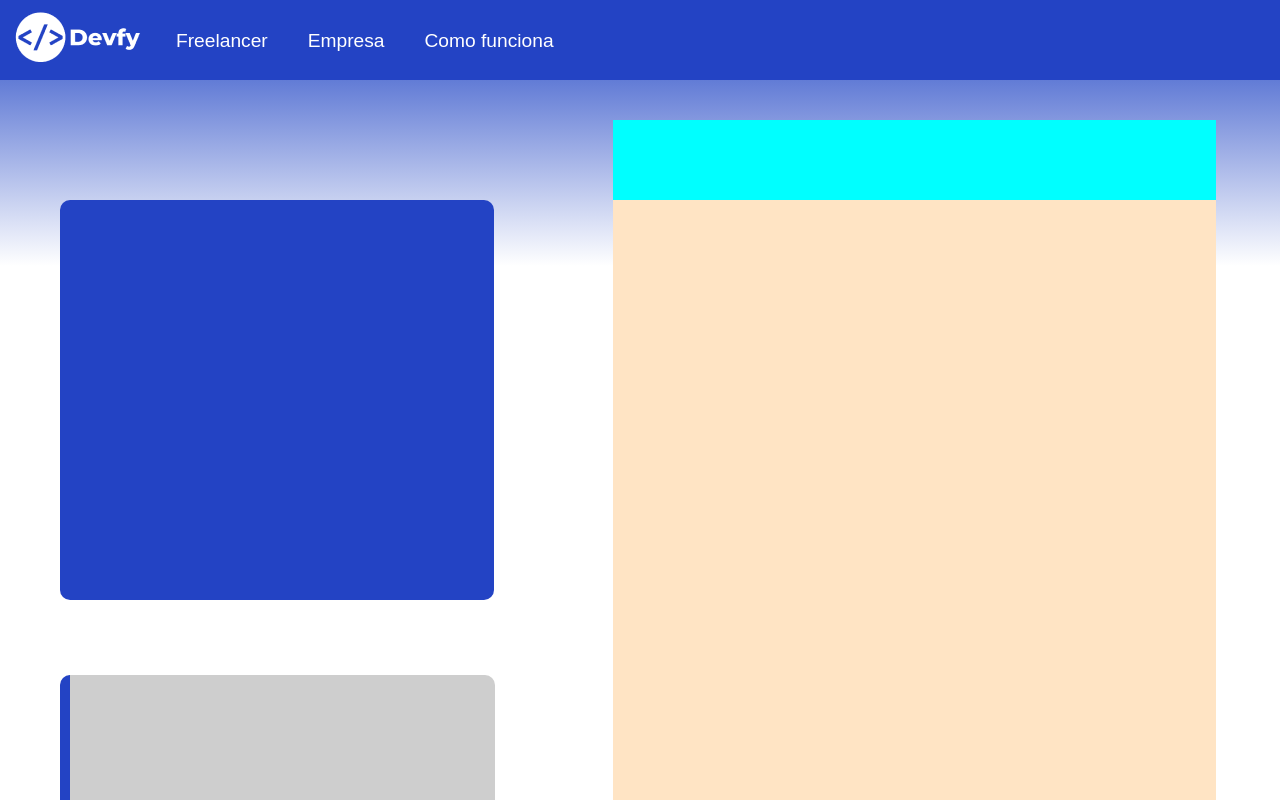
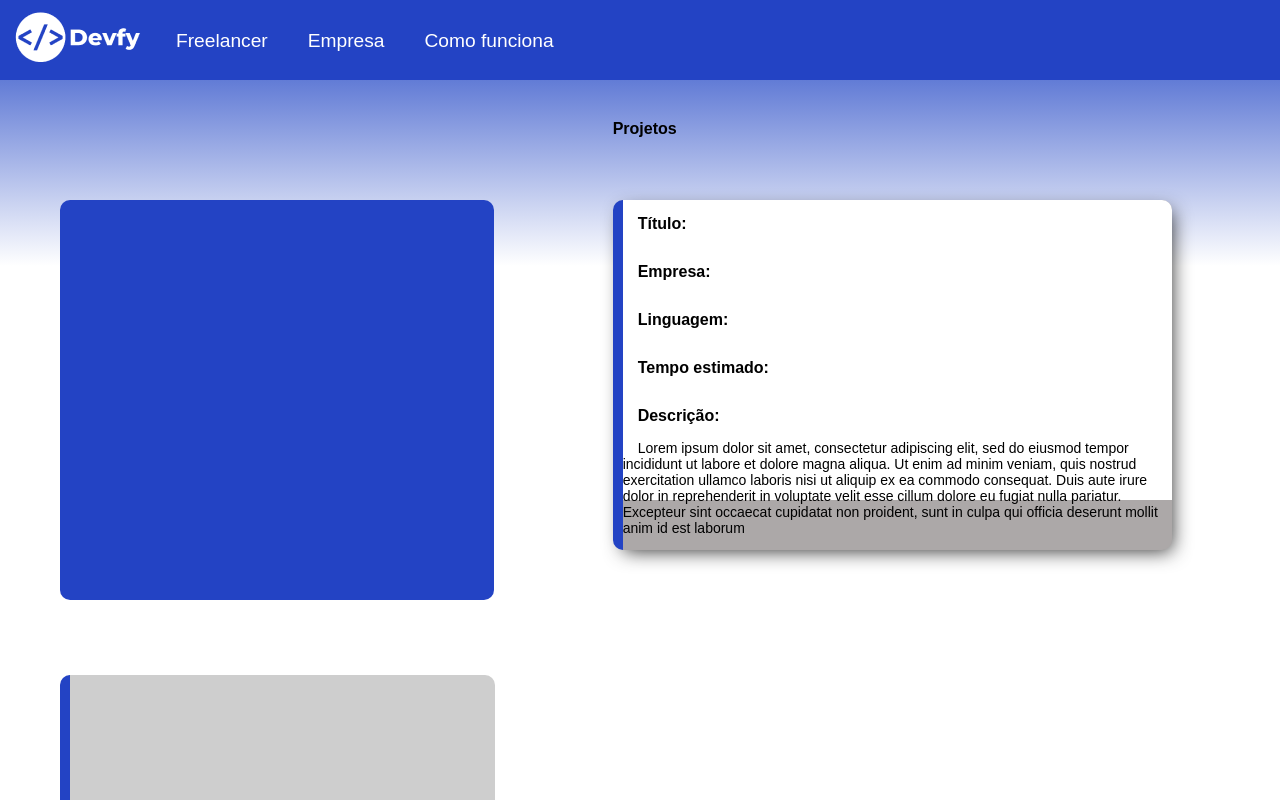
Before and after one commit to Natanista/devfy, a React (Create React App) app in the folder front-end/: page /dashboardEmpresa in a window 1280 px wide. Shown: the top 800 px of the page. Built offline with nearby package versions, Linux system fonts and the light colour scheme.

Commit message:
algumas alterações na dashboard + adição do card

```diff
--- a/front-end/src/components/Card.jsx
+++ b/front-end/src/components/Card.jsx
@@ -1,12 +1,12 @@
 import React from "react";
-import '../html/css/dashboard.css'
+import '../html/css/dashboardEmpresa.css'
 
 function Card(props) {
   return (
     <div class="div_card_projetos">
       <div class="div_card_conteudo">
           <p>
-            <strong>Projeto: </strong>{props.projeto}
+            <strong>Título: </strong>{props.projeto}
           </p>
 
           <p>
@@ -18,13 +18,17 @@ function Card(props) {
           </p>
 
           <p>
-            <strong>Tempo est.: </strong>{props.tempoEst}
+            <strong>Tempo estimado: </strong>{props.tempoEst}
           </p>
 
-    <div class="div_card_button">
-      <div class="div_esq"><a href="#">Mais informações</a></div>
-      <div class="div_dir"><b>100 - 200 R$</b></div>
-    </div>
+          <p>
+            <strong>Descrição: </strong>
+          </p>
+
+          <span>
+          Lorem ipsum dolor sit amet, consectetur adipiscing elit, sed do eiusmod tempor incididunt ut labore et dolore magna aliqua. Ut enim ad minim veniam, quis nostrud exercitation ullamco laboris nisi ut aliquip ex ea commodo consequat. Duis aute irure dolor in reprehenderit in voluptate velit esse cillum dolore eu fugiat nulla pariatur. Excepteur sint occaecat cupidatat non proident, sunt in culpa qui officia deserunt mollit anim id est laborum
+          {props.descricao}
+          </span>
 
     </div>
     </div>
--- a/front-end/src/html/css/dashboardEmpresa.css
+++ b/front-end/src/html/css/dashboardEmpresa.css
@@ -34,14 +34,47 @@
     background-color: rgb(206, 206, 206);
 }
 
+.div_card_projetos{
+    padding:10px 0px -2.1px 3px;
+    background-color: rgb(172, 168, 168);
+    border-left: 10px solid #2343C4;
+    border-radius: 10px;
+    width: 91%;
+    height: 350px;
+    -webkit-box-shadow: 5px 6px 19px -5px rgba(0,0,0,0.82);
+    box-shadow: 5px 6px 19px -5px rgba(0,0,0,0.82);
+    margin-bottom:10px;
+    text-align: left;
+    transition: 0.4s;
+    font-size: 14px;
+}
+
+.div_card_conteudo{
+    width:100%;
+    height:300px;
+    background-color: white;
+    border-top-right-radius: 10px;
+    display: block;
+}
+
+.div_card_conteudo span{
+    padding: 15px;
+    width:10px;
+    text-overflow: ellipsis;
+}
+
+.div_card_conteudo p{
+    padding: 15px;
+    font-size: medium;
+}
 
 .div_direita{
     float:right;
     margin: 0px 30px 10px 60px;
-    height: 100%;
+    height: 90%;
     width: 50%;
     display: flex;
-    background-color: bisque;
+    background-color: transparent;
     display: grid;
 }
 
@@ -49,5 +82,13 @@
     height: 80px;
     width: 100%;
     display: flex;
-    background-color: aqua;
+    background-color: transparent;
 }
+
+.div_cards{
+    margin-top: -410px;
+    height: 200%;
+    width: 100%;
+    display: flex;
+    background-color: transparent;
+}
--- a/front-end/src/pages/DashboardEmpresa.jsx
+++ b/front-end/src/pages/DashboardEmpresa.jsx
@@ -1,6 +1,7 @@
 import React from "react";
 import MenuLogado from "../components/MenuLogado";
 import Footer from "../components/Footer";
+import Card from "../components/Card";
 import '../html/css/dashboardEmpresa.css';
 
 
@@ -25,7 +26,10 @@ function DashboardEmpresa(){
 
         <div class="div_direita">
             <div class="div_icons">
-
+                <h4>Projetos</h4>
+            </div>
+            <div class="div_cards">
+                <Card/>
             </div>
 
         </div>
```
